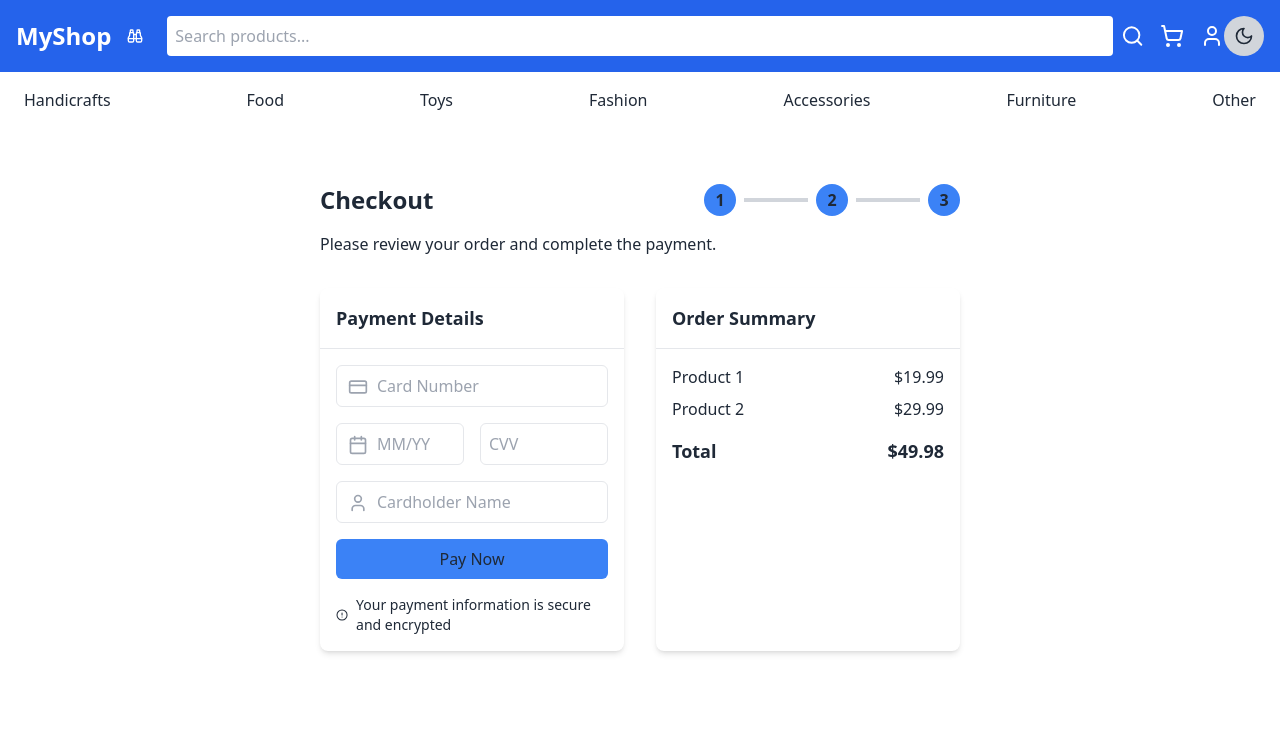
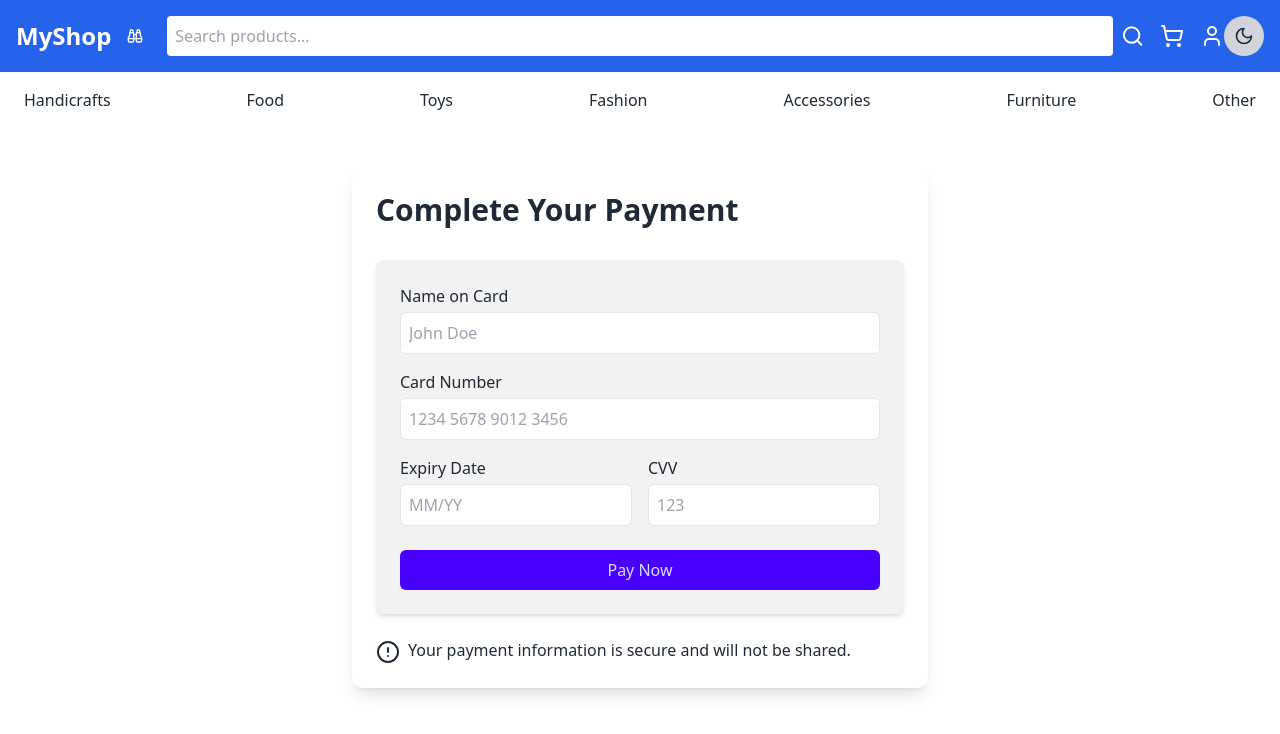
Before and after one commit to anshgandhiii/HomeBazaar, a React (Vite) app in the folder client/: page /consumer/payment in a window 1280 px wide. Shown: the top 734 px of the page. Built offline with nearby package versions, Linux system fonts and the light colour scheme.

Commit message:
cart sorted

```diff
--- a/client/src/components/FinalPaymentPage.jsx
+++ b/client/src/components/FinalPaymentPage.jsx
@@ -1,238 +1,138 @@
 import React, { useState } from 'react';
 import { AlertCircle, CreditCard, Calendar, User } from 'lucide-react';
-import Swal from 'sweetalert2'; // Import SweetAlert2
-import { useNavigate } from 'react-router-dom'; // Import useNavigate
+import Swal from 'sweetalert2';
+import { useNavigate } from 'react-router-dom';
 
-// Simple UI component definitions
-const Card = ({ children, className }) => (
-  <div className={`bg-white shadow-md rounded-lg ${className}`}>{children}</div>
-);
-const CardHeader = ({ children }) => <div className="p-4 border-b">{children}</div>;
-const CardTitle = ({ children }) => <h3 className="text-lg font-semibold">{children}</h3>;
-const CardContent = ({ children }) => <div className="p-4">{children}</div>;
-const Input = ({ className, ...props }) => (
-  <input
-    className={`w-full p-2 border rounded-md ${className}`}
-    {...props}
-  />
-);
 const Button = ({ className, children, ...props }) => (
   <button
-    className={`p-2 rounded-md text-base-base-content ${className}`}
+    className={`px-4 py-2 rounded-md transition duration-200 ease-in-out ${className}`}
     {...props}
   >
     {children}
   </button>
 );
 
-const LoadingScreen = () => (
-  <div className="flex items-center justify-center h-screen bg-gray-200">
-    <div className="loader">Loading...</div>
+const Card = ({ children, className }) => (
+  <div className={`bg-base-200 p-6 rounded-lg shadow-md ${className}`}>
+    {children}
   </div>
 );
 
-const FinalPaymentPage = () => {
-  const [cardNumber, setCardNumber] = useState('');
-  const [expiryDate, setExpiryDate] = useState('');
-  const [cvv, setCvv] = useState('');
-  const [name, setName] = useState('');
-  const [loading, setLoading] = useState(false); // New loading state
-
-  // State variables for error messages
-  const [errors, setErrors] = useState({
+const PaymentPage = () => {
+  const [paymentDetails, setPaymentDetails] = useState({
+    name: '',
     cardNumber: '',
     expiryDate: '',
     cvv: '',
-    name: '',
   });
 
-  const navigate = useNavigate(); // Initialize the useNavigate hook
+  const navigate = useNavigate();
 
-  const handleSubmit = async (e) => {
+  const handleChange = (e) => {
+    const { name, value } = e.target;
+    setPaymentDetails((prev) => ({ ...prev, [name]: value }));
+  };
+
+  const handleSubmit = (e) => {
     e.preventDefault();
 
-    // Reset errors
-    setErrors({
-      cardNumber: '',
-      expiryDate: '',
-      cvv: '',
-      name: '',
+    // Validate payment details (simple validation for demonstration)
+    if (!paymentDetails.name || !paymentDetails.cardNumber || !paymentDetails.expiryDate || !paymentDetails.cvv) {
+      Swal.fire({
+        icon: 'error',
+        title: 'Oops...',
+        text: 'Please fill in all fields!',
       });
-
-    // Validate card details
-    const validationErrors = validateCardDetails(cardNumber, expiryDate, cvv, name);
-    if (validationErrors) {
-      setErrors(validationErrors);
       return;
     }
 
-    setLoading(true); // Show loading screen
+    // Proceed with payment processing logic here...
 
-    // Simulate payment processing delay
-    setTimeout(async () => {
-      // Show success popup
-      const result = await Swal.fire({
+    Swal.fire({
       icon: 'success',
-        title: 'Payment Successful',
-        text: 'You will be notified shortly.',
+      title: 'Payment Successful!',
+      text: 'Thank you for your purchase!',
+    }).then(() => {
+      navigate('/thank-you'); // Redirect to thank you page
     });
-
-      if (result.isConfirmed) {
-        // Redirect to home page after a slight delay
-        navigate('/consumer/home');
-      }
-      setLoading(false); // Hide loading screen
-    }, 3000); // Simulate processing time (3 seconds)
   };
 
-  const validateCardDetails = (cardNumber, expiryDate, cvv, name) => {
-    const cardNumberPattern = /^\d{16}$/; // Adjust based on your card number length
-    const cvvPattern = /^\d{3}$/;
+  return (
+    <div className="max-w-xl mx-auto mt-10 p-6 bg-base rounded-xl shadow-lg">
+      <h1 className="text-3xl font-bold mb-8 text-base-content">Complete Your Payment</h1>
 
-    // Split MM/YY and validate
-    const [month, year] = expiryDate.split('/');
-    const expiryPattern = /^(0[1-9]|1[0-2])\/?([0-9]{2})$/; // MM/YY format
-    const isValidExpiry = expiryPattern.test(expiryDate) && (
-        new Date(`20${year}`, month - 1) > new Date()
-    );
-
-    const errors = {};
-    if (!cardNumberPattern.test(cardNumber)) {
-        errors.cardNumber = 'Please enter a valid 16-digit card number.';
-    }
-    if (!isValidExpiry) {
-        errors.expiryDate = 'Please enter a valid expiration date in MM/YY format that is in the future.';
-    }
-    if (!cvvPattern.test(cvv)) {
-        errors.cvv = 'Please enter a valid 3-digit CVV.';
-    }
-    // Check that the name contains only letters and spaces
-    const namePattern = /^[A-Za-z\s]+$/; // Regex to allow only letters and spaces
-    if (!namePattern.test(name)) {
-        errors.name = 'Please enter a valid name without numeric characters.';
-    }
-
-    return Object.keys(errors).length > 0 ? errors : null;
-  };
-
-  const orderDetails = {
-    items: [
-      { name: 'Product 1', price: 19.99 },
-      { name: 'Product 2', price: 29.99 },
-    ],
-    total: 49.98,
-  };
-
-  if (loading) {
-    return <LoadingScreen />; // Show loading screen while processing payment
-  }
-
-  return (
-    <div className="max-w-2xl mx-auto mt-10 p-4">
-      <div className="mb-8">
-        <div className="flex justify-between items-center mb-4">
-          <h2 className="text-2xl font-bold">Checkout</h2>
-          <div className="flex items-center">
-            <div className="w-8 h-8 bg-blue-500 rounded-full flex items-center justify-center text-base-content font-bold mr-2">1</div>
-            <div className="w-16 h-1 bg-gray-300 mr-2"></div>
-            <div className="w-8 h-8 bg-blue-500 rounded-full flex items-center justify-center text-base-content font-bold mr-2">2</div>
-            <div className="w-16 h-1 bg-gray-300 mr-2"></div>
-            <div className="w-8 h-8 bg-blue-500 rounded-full flex items-center justify-center text-base-content font-bold">3</div>
+      <Card>
+        <form onSubmit={handleSubmit}>
+          <div className="space-y-4">
+            <div>
+              <label className="block text-base-content mb-1" htmlFor="name">Name on Card</label>
+              <input
+                type="text"
+                id="name"
+                name="name"
+                value={paymentDetails.name}
+                onChange={handleChange}
+                className="w-full p-2 border border-base-300 rounded-md"
+                placeholder="John Doe"
+                required
+              />
+            </div>
+            <div>
+              <label className="block text-base-content mb-1" htmlFor="cardNumber">Card Number</label>
+              <input
+                type="text"
+                id="cardNumber"
+                name="cardNumber"
+                value={paymentDetails.cardNumber}
+                onChange={handleChange}
+                className="w-full p-2 border border-base-300 rounded-md"
+                placeholder="1234 5678 9012 3456"
+                required
+              />
+            </div>
+            <div className="grid grid-cols-2 gap-4">
+              <div>
+                <label className="block text-base-content mb-1" htmlFor="expiryDate">Expiry Date</label>
+                <input
+                  type="text"
+                  id="expiryDate"
+                  name="expiryDate"
+                  value={paymentDetails.expiryDate}
+                  onChange={handleChange}
+                  className="w-full p-2 border border-base-300 rounded-md"
+                  placeholder="MM/YY"
+                  required
+                />
+              </div>
+              <div>
+                <label className="block text-base-content mb-1" htmlFor="cvv">CVV</label>
+                <input
+                  type="text"
+                  id="cvv"
+                  name="cvv"
+                  value={paymentDetails.cvv}
+                  onChange={handleChange}
+                  className="w-full p-2 border border-base-300 rounded-md"
+                  placeholder="123"
+                  required
+                />
               </div>
             </div>
-        <p className="text-base-content-600">Please review your order and complete the payment.</p>
           </div>
 
-      <div className="grid grid-cols-1 md:grid-cols-2 gap-8">
-        <Card className="md:order-2">
-          <CardHeader>
-            <CardTitle>Order Summary</CardTitle>
-          </CardHeader>
-          <CardContent>
-            {orderDetails.items.map((item, index) => (
-              <div key={index} className="flex justify-between mb-2">
-                <span>{item.name}</span>
-                <span>${item.price.toFixed(2)}</span>
-              </div>
-            ))}
-            <div className="flex justify-between font-bold mt-4 text-lg">
-              <span>Total</span>
-              <span>${orderDetails.total.toFixed(2)}</span>
-            </div>
-          </CardContent>
+          <Button type="submit" className="mt-6 w-full bg-primary text-primary-content hover:bg-primary-focus">
+            Pay Now
+          </Button>
+        </form>
       </Card>
 
-        <Card className="md:order-1">
-          <CardHeader>
-            <CardTitle>Payment Details</CardTitle>
-          </CardHeader>
-          <CardContent>
-            <form onSubmit={handleSubmit} className="space-y-4">
-              <div className="relative">
-                <CreditCard className="absolute top-3 left-3 text-gray-400" size={20} />
-                <Input
-                  type="text"
-                  placeholder="Card Number"
-                  value={cardNumber}
-                  onChange={(e) => setCardNumber(e.target.value)}
-                  required
-                  className="pl-10"
-                  pattern="\d{16}" // Accepts exactly 16 digits
-                  title="Please enter a valid 16-digit card number." // Error message on invalid input
-                />
-                {errors.cardNumber && <p className="text-red-500 text-sm">{errors.cardNumber}</p>} {/* Error message */}
-              </div>
-              <div className="grid grid-cols-2 gap-4">
-                <div className="relative">
-                  <Calendar className="absolute top-3 left-3 text-gray-400" size={20} />
-                  <Input
-                    type="text"
-                    placeholder="MM/YY"
-                    value={expiryDate}
-                    onChange={(e) => setExpiryDate(e.target.value)}
-                    required
-                    className="pl-10"
-                    pattern="^(0[1-9]|1[0-2])\/?([0-9]{2})$" // MM/YY format
-                    title="Please enter a valid expiration date in MM/YY format." // Error message on invalid input
-                  />
-                  {errors.expiryDate && <p className="text-red-500 text-sm">{errors.expiryDate}</p>} {/* Error message */}
-                </div>
-                <div className="relative">
-                  <Input
-                    type="text"
-                    placeholder="CVV"
-                    value={cvv}
-                    onChange={(e) => setCvv(e.target.value)}
-                    required
-                    pattern="\d{3}" // Accepts exactly 3 digits
-                    title="Please enter a valid 3-digit CVV." // Error message on invalid input
-                  />
-                  {errors.cvv && <p className="text-red-500 text-sm">{errors.cvv}</p>} {/* Error message */}
-                </div>
-              </div>
-              <div className="relative">
-                <User className="absolute top-3 left-3 text-gray-400" size={20} />
-                <Input
-                  type="text"
-                  placeholder="Cardholder Name"
-                  value={name}
-                  onChange={(e) => setName(e.target.value)}
-                  required
-                  className="pl-10"
-                />
-                {errors.name && <p className="text-red-500 text-sm">{errors.name}</p>} {/* Error message */}
-              </div>
-              <Button type="submit" className="bg-blue-500 w-full">Pay Now</Button>
-            </form>
-            <div className="flex items-center mt-4 text-sm text-base-content-500">
-              <AlertCircle className="w-4 h-4 mr-2" />
-              <span>Your payment information is secure and encrypted</span>
-            </div>
-          </CardContent>
-        </Card>
+      {/* Additional Information */}
+      <div className="mt-6 text-base-content">
+        <AlertCircle size={24} className="inline mr-2" />
+        Your payment information is secure and will not be shared.
       </div>
     </div>
   );
 };
 
-export default FinalPaymentPage;
+export default PaymentPage;
```
Also changed, not shown: client/src/components/ShoppingCartPage.jsx (+122 -35 lines). Lines whose indentation alone changed are shown as unchanged.
